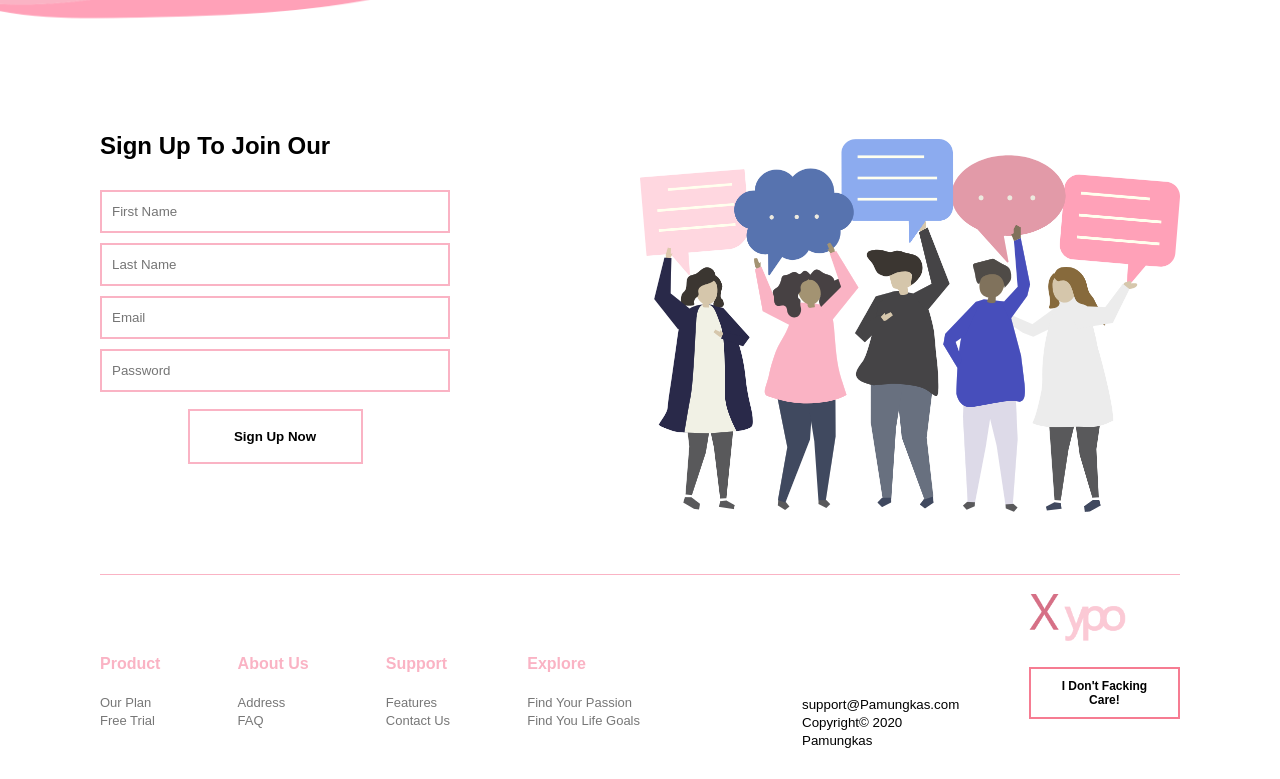
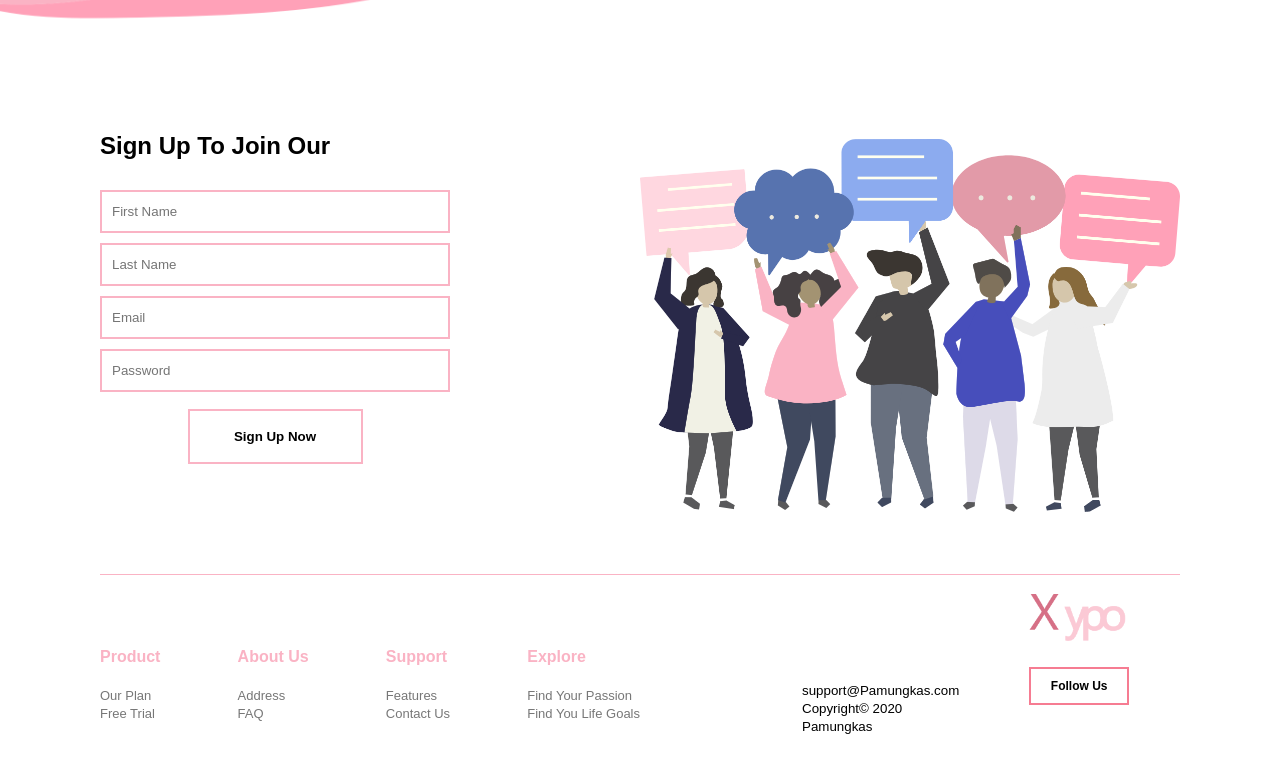
Before and after one commit to DionPanduPamungkas/MyProject8, a plain HTML site: page index.html in a window 1280 px wide. Shown: the part 3028-3807 px from the top of the page. Drawn offline with Linux system fonts and the light colour scheme.

Commit message:
Edit Text Button

```diff
--- a/index.html
+++ b/index.html
@@ -197,7 +197,7 @@
                     </div>
                     <div class="footerLogo">
                         <img src="img/logo.png" alt="">
-                        <button class="btn">I Don't Facking Care!</button>
+                        <button class="btn">Follow Us</button>
                     </div>
                 </div>
             </div>
```
